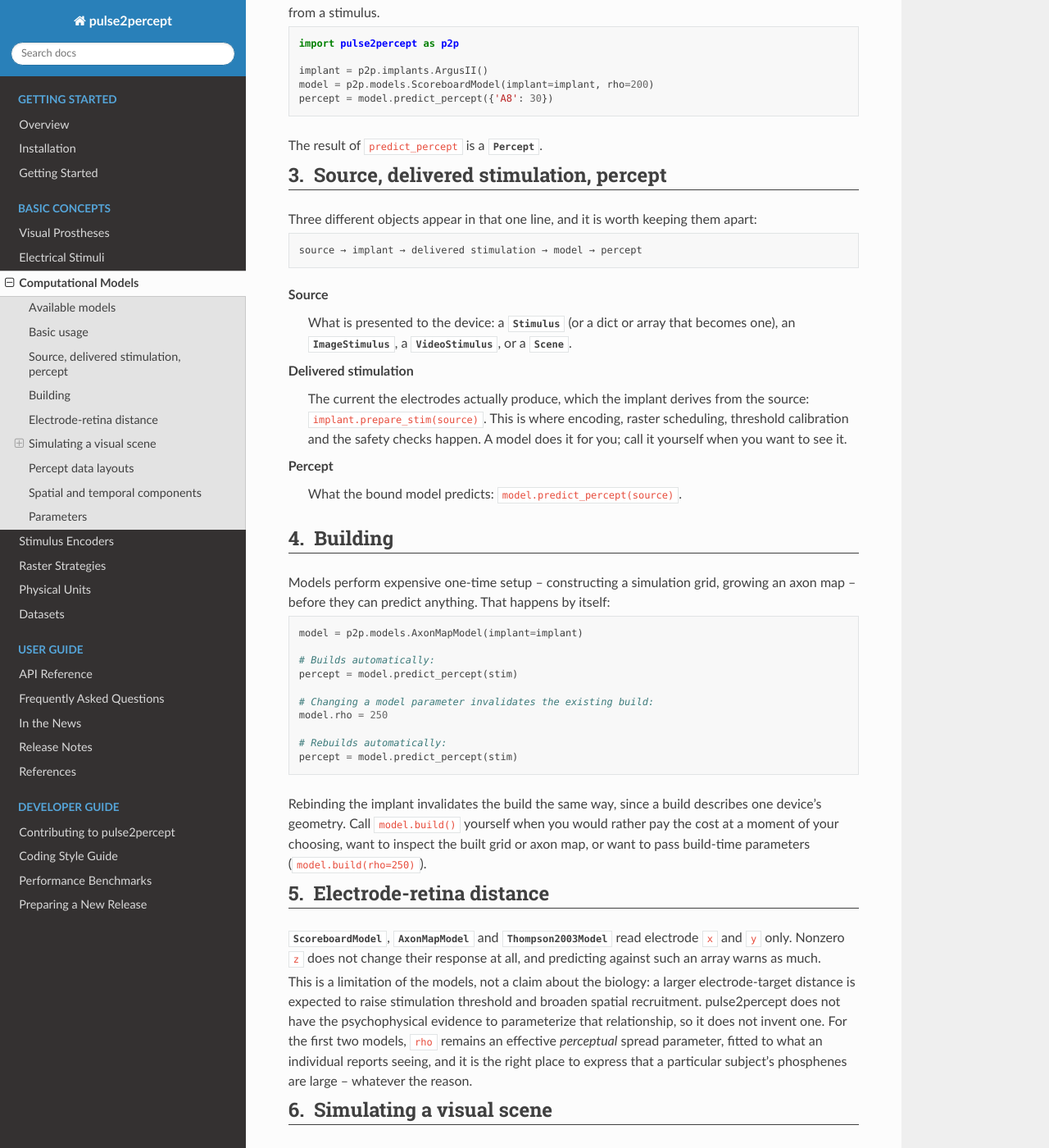
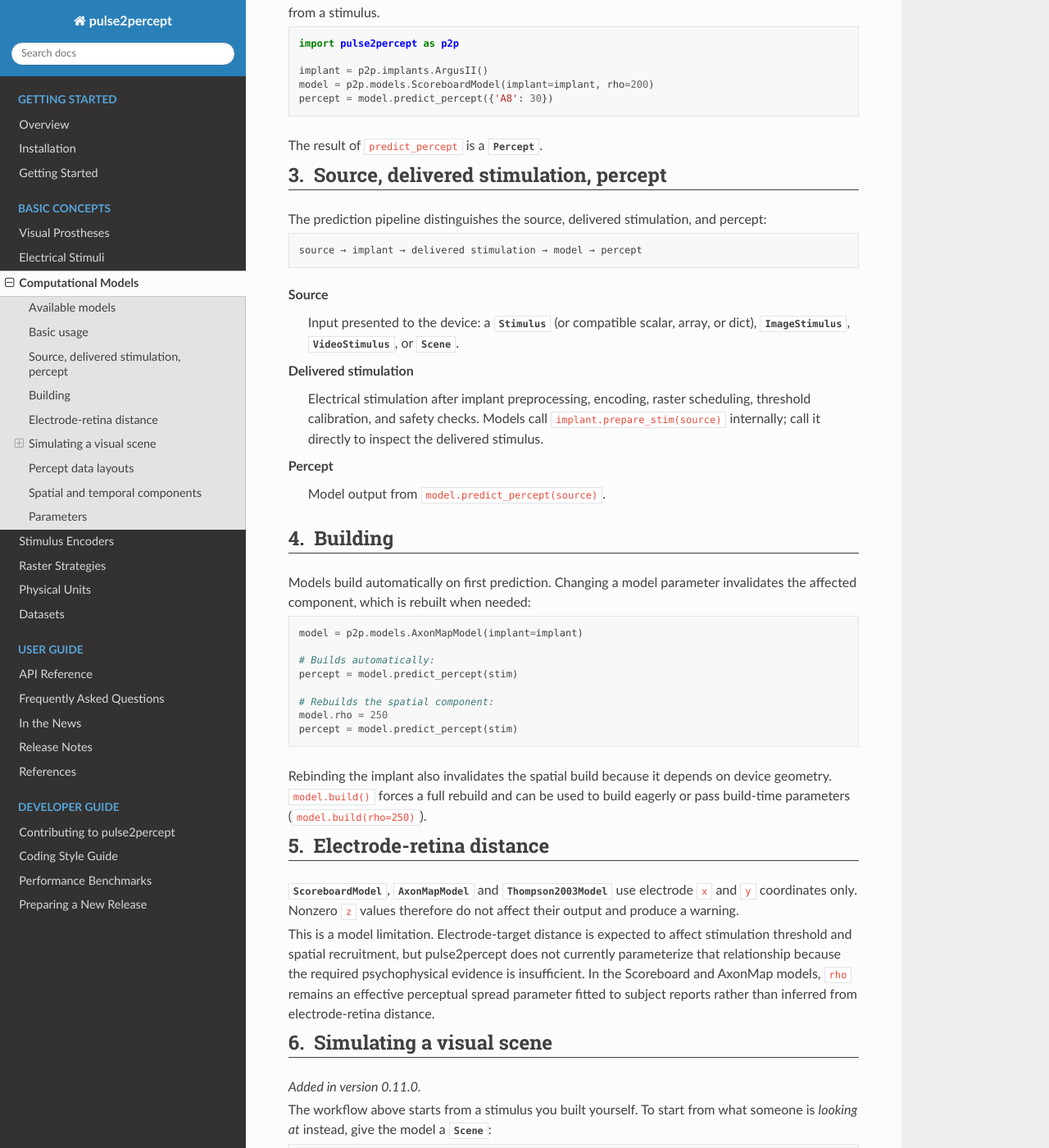
Before and after one commit to pulse2percept/pulse2percept, a Sphinx documentation site: the page built from doc/topics/models.rst, in a window 1280 px wide and 1400 px high, scrolled down 992 px. Shown: the whole window at 82% size. Built offline with Sphinx 7.4.7 and the Read the Docs theme 3.1.0, drawn with Linux system fonts in a browser that asks for light colours; pages that are not in the unit, such as notebooks, are missing from menus; some of the changed text lies outside the part shown.

Commit message:
fix docs

```diff
--- a/doc/topics/models.rst
+++ b/doc/topics/models.rst
@@ -83,33 +83,32 @@ The result of ``predict_percept`` is a
 Source, delivered stimulation, percept
 --------------------------------------
 
-Three different objects appear in that one line, and it is worth keeping them
-apart::
+The prediction pipeline distinguishes the source, delivered stimulation, and
+percept::
 
     source → implant → delivered stimulation → model → percept
 
 **Source**
-    What is presented to the device: a
-    :py:class:`~pulse2percept.stimuli.Stimulus` (or a dict or array that
-    becomes one), an :py:class:`~pulse2percept.stimuli.ImageStimulus`, a
-    :py:class:`~pulse2percept.stimuli.VideoStimulus`, or a
+    Input presented to the device: a
+    :py:class:`~pulse2percept.stimuli.Stimulus` (or compatible scalar, array,
+    or dict), :py:class:`~pulse2percept.stimuli.ImageStimulus`,
+    :py:class:`~pulse2percept.stimuli.VideoStimulus`, or
     :py:class:`~pulse2percept.vision.Scene`.
 
 **Delivered stimulation**
-    The current the electrodes actually produce, which the implant derives from
-    the source: ``implant.prepare_stim(source)``. This is where encoding,
-    raster scheduling, threshold calibration and the safety checks happen. A
-    model does it for you; call it yourself when you want to see it.
+    Electrical stimulation after implant preprocessing, encoding, raster
+    scheduling, threshold calibration, and safety checks. Models call
+    ``implant.prepare_stim(source)`` internally; call it directly to inspect
+    the delivered stimulus.
 
 **Percept**
-    What the bound model predicts: ``model.predict_percept(source)``.
+    Model output from ``model.predict_percept(source)``.
 
 Building
 --------
 
-Models perform expensive one-time setup -- constructing a simulation grid,
-growing an axon map -- before they can predict anything. That happens by
-itself:
+Models build automatically on first prediction. Changing a model parameter
+invalidates the affected component, which is rebuilt when needed:
 
 .. code-block:: python
 
@@ -118,35 +117,29 @@ itself:
     # Builds automatically:
     percept = model.predict_percept(stim)
 
-    # Changing a model parameter invalidates the existing build:
+    # Rebuilds the spatial component:
     model.rho = 250
-
-    # Rebuilds automatically:
     percept = model.predict_percept(stim)
 
-Rebinding the implant invalidates the build the same way, since a build
-describes one device's geometry. Call ``model.build()`` yourself when you would
-rather pay the cost at a moment of your choosing, want to inspect the built
-grid or axon map, or want to pass build-time parameters
-(``model.build(rho=250)``).
+Rebinding the implant also invalidates the spatial build because it depends on
+device geometry. ``model.build()`` forces a full rebuild and can be used to
+build eagerly or pass build-time parameters (``model.build(rho=250)``).
 
 Electrode-retina distance
 -------------------------
 
 :py:class:`~pulse2percept.models.ScoreboardModel`,
 :py:class:`~pulse2percept.models.AxonMapModel` and
-:py:class:`~pulse2percept.models.Thompson2003Model` read electrode ``x`` and
-``y`` only. Nonzero ``z`` does not change their response at all, and
-predicting against such an array warns as much.
+:py:class:`~pulse2percept.models.Thompson2003Model` use electrode ``x`` and
+``y`` coordinates only. Nonzero ``z`` values therefore do not affect their
+output and produce a warning.
 
-This is a limitation of the models, not a claim about the biology: a larger
-electrode-target distance is expected to raise stimulation threshold and
-broaden spatial recruitment. pulse2percept does not have the psychophysical
-evidence to parameterize that relationship, so it does not invent one. For the
-first two models, ``rho`` remains an effective *perceptual* spread parameter,
-fitted to what an individual reports seeing, and it is the right place to
-express that a particular subject's phosphenes are large -- whatever the
-reason.
+This is a model limitation. Electrode-target distance is expected to affect
+stimulation threshold and spatial recruitment, but pulse2percept does not
+currently parameterize that relationship because the required psychophysical
+evidence is insufficient. In the Scoreboard and AxonMap models, ``rho`` remains
+an effective perceptual spread parameter fitted to subject reports rather than
+inferred from electrode-retina distance.
 
 .. _topics-models-scene:
 
@@ -171,7 +164,7 @@ what someone is *looking at* instead, give the model a
     model = p2p.models.ScoreboardModel(implant=implant, rho=200)
     percept = model.predict_percept(scene, gaze=(0, 0) * dva)
 
-Four objects divide the problem between them:
+Scene prediction separates four responsibilities:
 
 =========  ==================================================================
 Scene      What is visually present, and where native vision is lost.
@@ -180,8 +173,8 @@ Model      Knows the retinotopy, and so connects Scene to Implant.
 Percept    What the simulated observer sees.
 =========  ==================================================================
 
-The model is the glue because it is the only object that holds a retinotopy
-*and* is handed an implant. Each electrode is followed out along this chain::
+The model maps implant coordinates into the visual field through its
+retinotopic map. Each electrode follows this chain::
 
     retinal coordinate (um)
       -> vfmap.ret_to_dva -> eye-centered visual field (dva)
@@ -194,10 +187,9 @@ neither does an eye-centered
 :py:class:`~pulse2percept.vision.Scotoma`: the scene moves past them. Pass one
 ``(x, y)`` to fixate, or one per video frame to move the eye between frames.
 
-The sampled values go to ``implant.encoder``, so the implant still decides how
-a gray level becomes current and which electrodes may pulse when. A scene is
-trial input like any other source: the model holds none of it, and asking what
-someone sees changes nothing about their device.
+The sampled values are passed to ``implant.encoder``, which maps gray levels
+to current and applies device timing constraints. A scene is per-prediction
+input and is not stored on the model or implant.
 
 An implant's ``preprocess`` -- an edge filter, an inversion, a contrast
 stretch -- is applied to the **prosthetic input branch only**, before the
@@ -211,18 +203,15 @@ operates at the scene source's pixel resolution.
 
     implant.preprocess = lambda stim: stim.filter('sobel')
 
-For a scene, ``preprocess`` must return an
+For scene input, ``preprocess`` must return an
 :py:class:`~pulse2percept.stimuli.ImageStimulus` or
-:py:class:`~pulse2percept.stimuli.VideoStimulus`; a callable that produces
-current directly has nothing left to place in the visual field, and that is
-the encoder's job in any case. Pixel values and channels are free to change --
-RGB to grayscale is fine -- but the spatial shape and the frame clock are not,
-because ``fov`` describes the geometry of the source it was given, and a
-resize or a re-timing would quietly reinterpret it.
+:py:class:`~pulse2percept.stimuli.VideoStimulus`; conversion to electrical
+stimulation belongs to the encoder. Pixel values and channels may change, but
+spatial shape and frame timing must remain unchanged because ``fov`` and the
+frame clock refer to the original scene.
 
-Scene registration is retinal. A model whose ``vfmap`` is a cortical map
-raises rather than pretending cortical registration is solved, and so does an
-implant with no ``encoder``.
+Scene registration currently requires a retinal ``vfmap`` and an implant
+``encoder``. A cortical ``vfmap`` or missing encoder raises ``ValueError``.
 
 Residual vision
 ~~~~~~~~~~~~~~~
@@ -245,9 +234,8 @@ arbitrary units, so which brightness counts as white is a claim about the
 display, not about the model. Holding it fixed across calls is what keeps two
 gazes comparable.
 
-The scotoma describes *native* vision only. What the implant is given to
-encode is sampled from the scene itself, inside the lost region as well as
-outside it: a camera does not go blind where its wearer has.
+The scotoma affects *native* vision only. Prosthetic encoding samples the
+unmasked scene, including locations inside the scotoma.
 
 Percept data layouts
 --------------------
```
Also changed, not shown: doc/getting_started.rst (+10 -13 lines), doc/topics/implants.rst (+8 -11 lines), 10 other files.
